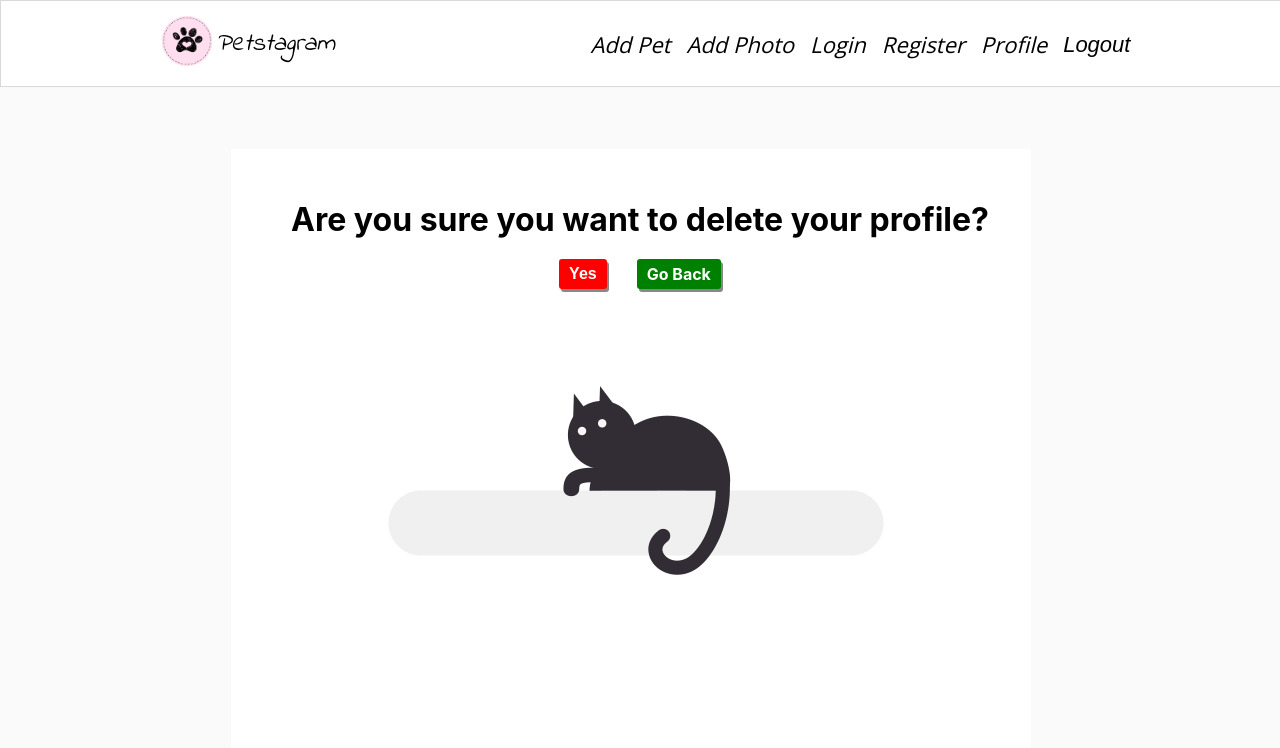
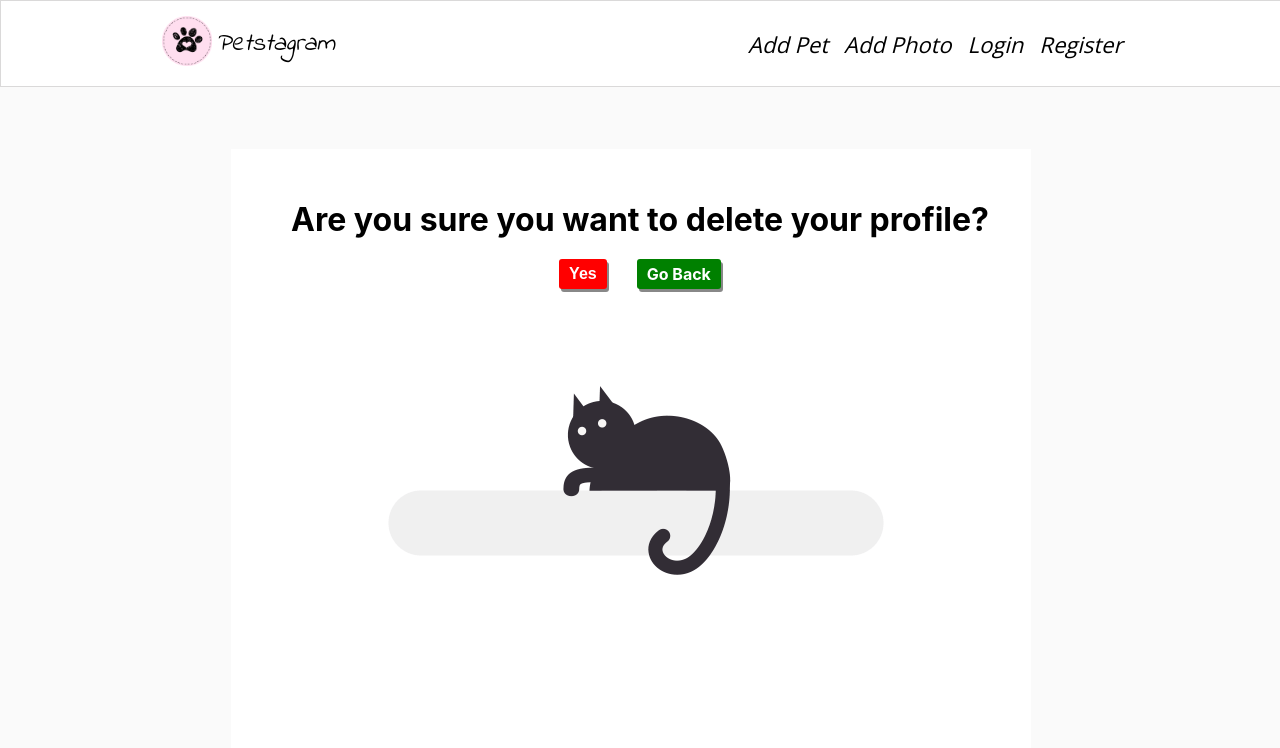
Before and after one commit to angeluzunov10/petstagram, a Django app: page /accounts/profile/1/delete/ in a window 1280 px wide. Shown: the top 748 px of the page. Run offline with Django 5.2, Linux system fonts and the light colour scheme.

Commit message:
Made some changes for the buttons that must be shown after user authorization.

```diff
--- a/petstagram/templates/common/nav.html
+++ b/petstagram/templates/common/nav.html
@@ -31,31 +31,31 @@
                         <i>Add Photo</i>
                     </a>
                 </li>
+                {% if not request.user.is_authenticated %}
                     <li class="nav-item">
-
                         <!-- Link to Login Page -->
                         <a href="{% url 'login' %}">
                             <i>Login</i>
                         </a>
                     </li>
                     <li class="nav-item">
-
                         <!-- Link to Register Page -->
                         <a href="{% url 'register' %}">
                             <i>Register</i>
                         </a>
                     </li>
+                {% else %}
                     <li class="nav-item">
-
                         <!-- Link to Profile Page -->
-                    <a href="#">
+                        <a href="{% url 'profile-details' request.user.pk %}">
                             <i>Profile</i>
                         </a>
                     </li>
                     <form method="post" action="{% url 'logout' %}">
                         {% csrf_token %}
-                    <button class="button"><i>Logout</i></button>
+                        <button class="button" type="submit"><i>Logout</i></button>
                     </form>
+                {% endif %}
             </ul>
         </div>
     </div>
```
Lines whose indentation alone changed are shown as unchanged.
